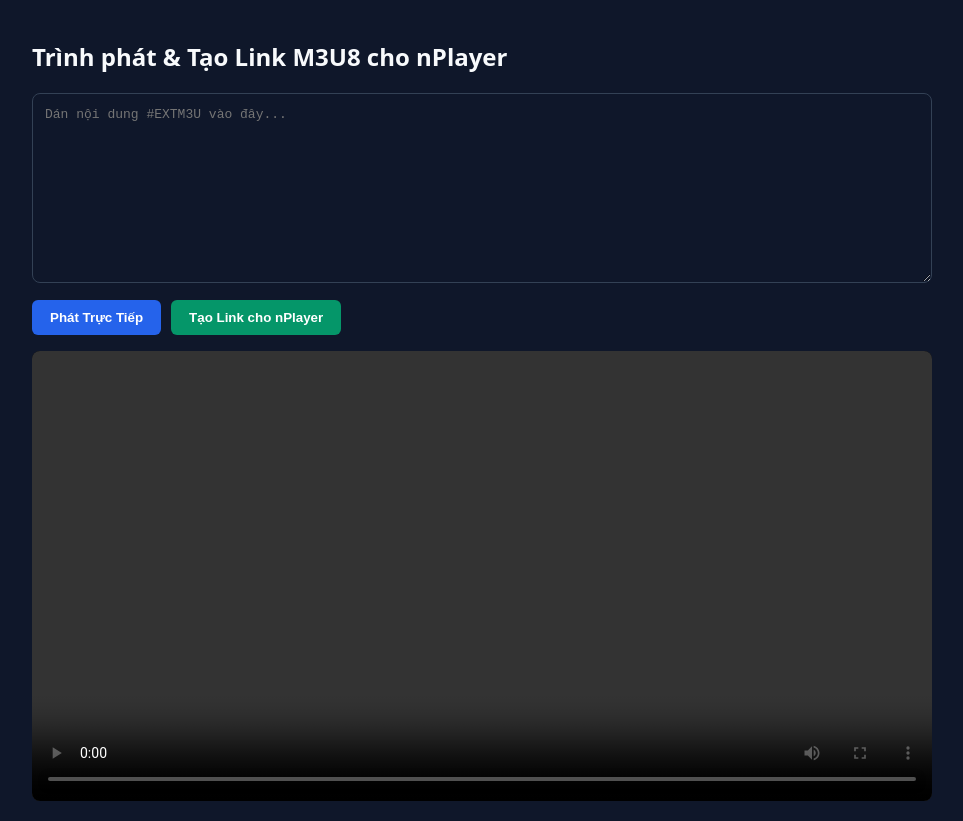
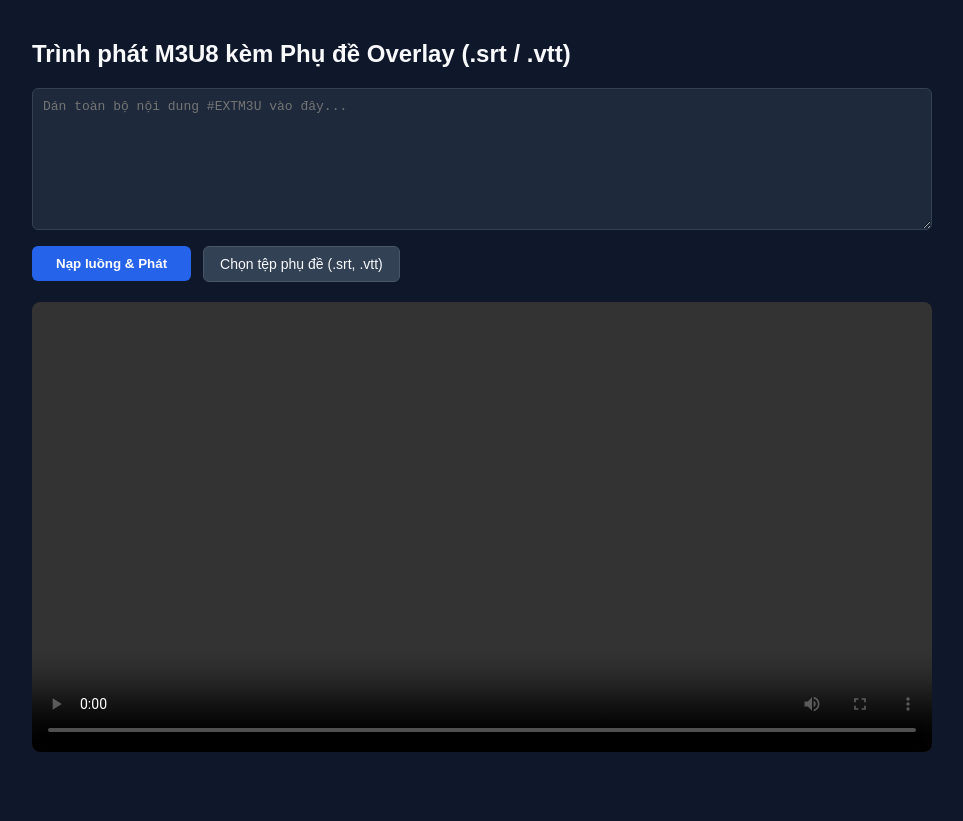
Before and after one commit to Kiyoshi2006/vercel, a React (Vite) app: page / in a window 1280 px wide. Shown: the whole page, without its empty margins (158-1121 px from the left). After the commit the page ends 800 px from the top, so only its background shows below. Built offline with nearby package versions, Linux system fonts and the light colour scheme; the HTML template or start-up script is replaced by a standard one.

Commit message:
Update App.jsx

```diff
--- a/src/App.jsx
+++ b/src/App.jsx
@@ -3,61 +3,94 @@ import Hls from 'hls.js';
 
 export default function App() {
   const [m3u8Content, setM3u8Content] = useState('');
-  const [generatedUrl, setGeneratedUrl] = useState('');
-  const [copied, setCopied] = useState(false);
   const [errorMsg, setErrorMsg] = useState('');
+  const [subName, setSubName] = useState('');
+  const [cues, setCues] = useState([]);
+  const [activeSubtitle, setActiveSubtitle] = useState('');
 
   const videoRef = useRef(null);
   const hlsRef = useRef(null);
   const blobUrlRef = useRef(null);
 
-  const cleanUpPlayer = () => {
-    if (hlsRef.current) {
-      hlsRef.current.destroy();
-      hlsRef.current = null;
+  // Chuyển đổi timestamp dạng HH:MM:SS,mmm hoặc HH:MM:SS.mmm sang giây
+  const timeToSeconds = (timeStr) => {
+    const parts = timeStr.trim().replace(',', '.').split(':');
+    if (parts.length === 3) {
+      return parseFloat(parts[0]) * 3600 + parseFloat(parts[1]) * 60 + parseFloat(parts[2]);
+    } else if (parts.length === 2) {
+      return parseFloat(parts[0]) * 60 + parseFloat(parts[1]);
     }
+    return 0;
+  };
+
+  // Parser đọc trực tiếp cả file .srt và .vtt thành danh sách mốc thời gian
+  const parseSubtitleText = (text) => {
+    const normalized = text.replace(/\r\n/g, '\n').replace(/\r/g, '\n');
+    const blocks = normalized.split('\n\n');
+    const parsedCues = [];
+
+    const timeRegex = /((?:\d{2}:)?\d{2}:\d{2}[,.]\d{3})\s*-->\s*((?:\d{2}:)?\d{2}:\d{2}[,.]\d{3})/;
+
+    blocks.forEach((block) => {
+      const lines = block.split('\n').map((l) => l.trim()).filter(Boolean);
+      for (let i = 0; i < lines.length; i++) {
+        const match = lines[i].match(timeRegex);
+        if (match) {
+          const start = timeToSeconds(match[1]);
+          const end = timeToSeconds(match[2]);
+          const content = lines.slice(i + 1).join('\n').replace(/<[^>]+>/g, ''); // Bỏ mã html màu mè nếu có
+          if (content) {
+            parsedCues.push({ start, end, text: content });
+          }
+          break;
+        }
+      }
+    });
+
+    return parsedCues;
+  };
+
+  const handleSubtitleFile = (e) => {
+    const file = e.target.files?.[0];
+    if (!file) return;
+
+    const reader = new FileReader();
+    reader.onload = (event) => {
+      const content = event.target.result;
+      const parsed = parseSubtitleText(content);
+      setCues(parsed);
+      setSubName(file.name);
+    };
+    reader.readAsText(file);
+  };
+
+  const handlePlayStream = () => {
+    setErrorMsg('');
+    const trimmed = m3u8Content.trim();
+    if (!trimmed.startsWith('#EXTM3U')) {
+      setErrorMsg('Nội dung phải bắt đầu bằng #EXTM3U');
+      return;
+    }
+
     if (blobUrlRef.current) {
       URL.revokeObjectURL(blobUrlRef.current);
-      blobUrlRef.current = null;
     }
-  };
 
-  const processM3U8Content = () => {
-    let trimmed = m3u8Content.trim();
-    if (!trimmed.startsWith('#EXTM3U')) {
-      setErrorMsg('Lỗi: Nội dung playlist phải bắt đầu bằng #EXTM3U');
-      return null;
-    }
-    if (!trimmed.includes('#EXT-X-ENDLIST')) {
-      trimmed += '\n#EXT-X-ENDLIST';
-    }
-    return trimmed;
-  };
-
-  // Phát trực tiếp trên trình duyệt
-  const handlePlayStream = () => {
-    setErrorMsg('');
-    const validContent = processM3U8Content();
-    if (!validContent) return;
-
-    cleanUpPlayer();
-
-    const blob = new Blob([validContent], { type: 'application/x-mpegURL' });
+    const blob = new Blob([trimmed], { type: 'application/vnd.apple.mpegurl' });
     const playlistUrl = URL.createObjectURL(blob);
     blobUrlRef.current = playlistUrl;
 
     const video = videoRef.current;
     if (!video) return;
 
+    if (hlsRef.current) {
+      hlsRef.current.destroy();
+    }
+
     if (Hls.isSupported()) {
       const hls = new Hls({
         enableWorker: true,
-        lowLatencyMode: false,
-        backBufferLength: 60,
-        maxBufferLength: 30,
-        xhrSetup: (xhr) => {
-          xhr.withCredentials = false;
-        },
+        lowLatencyMode: true,
       });
       hlsRef.current = hls;
 
@@ -65,103 +98,72 @@ export default function App() {
       hls.attachMedia(video);
 
       hls.on(Hls.Events.MANIFEST_PARSED, () => {
-        video.play().catch(() => console.warn('Cần tương tác để phát video.'));
+        video.play().catch((err) => console.log('Chặn autoplay:', err));
       });
 
       hls.on(Hls.Events.ERROR, (_, data) => {
         if (data.fatal) {
-          if (data.type === Hls.ErrorTypes.NETWORK_ERROR) {
-            setErrorMsg('Lỗi mạng hoặc CDN chặn CORS.');
-            hls.startLoad();
-          } else {
-            setErrorMsg(`Lỗi media: ${data.details}`);
-            hls.recoverMediaError();
-          }
+          setErrorMsg(`Lỗi luồng phát: ${data.details}`);
         }
       });
     } else if (video.canPlayType('application/vnd.apple.mpegurl')) {
       video.src = playlistUrl;
-      video.addEventListener('loadedmetadata', () => video.play().catch(() => {}));
+      video.addEventListener('loadedmetadata', () => {
+        video.play().catch((err) => console.log('Chặn autoplay:', err));
+      });
     } else {
       setErrorMsg('Trình duyệt không hỗ trợ HLS.');
     }
   };
 
-  // Tạo link ngắn cho nPlayer
-  const handleGenerateLink = async () => {
-    setErrorMsg('');
-    const validContent = processM3U8Content();
-    if (!validContent) return;
-
-    try {
-      const res = await fetch('/api/save', {
-        method: 'POST',
-        headers: { 'Content-Type': 'application/json' },
-        body: JSON.stringify({ content: validContent }),
-      });
-
-      if (!res.ok) {
-        const txt = await res.text();
-        throw new Error(txt || 'Không thể tạo link');
-      }
-
-      const data = await res.json();
-      // Dùng domain chính thức của Pages, không dùng subdomain commit
-const BASE_DOMAIN = "https://vercel-1z4.pages.dev";
-const finalUrl = `${BASE_DOMAIN}/p/${data.id}.m3u8`;
-
-      setGeneratedUrl(finalUrl);
-      setCopied(false);
-    } catch (err) {
-      setErrorMsg('Lỗi tạo link: ' + err.message);
+  // Cập nhật text phụ đề tương ứng với thời gian video đang phát
+  const handleTimeUpdate = () => {
+    const video = videoRef.current;
+    if (!video || cues.length === 0) {
+      setActiveSubtitle('');
+      return;
     }
-  };
-
-  const copyToClipboard = () => {
-    navigator.clipboard.writeText(generatedUrl);
-    setCopied(true);
-    setTimeout(() => setCopied(false), 2000);
-  };
-
-  const getNPlayerUrl = () => {
-    if (!generatedUrl) return '#';
-    return generatedUrl.replace(/^https?:\/\//, (match) =>
-      match.startsWith('https') ? 'nplayer-https://' : 'nplayer-http://'
+    const currentTime = video.currentTime;
+    const currentCue = cues.find(
+      (cue) => currentTime >= cue.start && currentTime <= cue.end
     );
+    setActiveSubtitle(currentCue ? currentCue.text : '');
   };
 
   useEffect(() => {
-    return () => cleanUpPlayer();
+    return () => {
+      if (hlsRef.current) hlsRef.current.destroy();
+      if (blobUrlRef.current) URL.revokeObjectURL(blobUrlRef.current);
+    };
   }, []);
 
   return (
-    <div style={{ padding: 20, maxWidth: 900, margin: '0 auto', fontFamily: 'system-ui, sans-serif' }}>
-      <h2>Trình phát & Tạo Link M3U8 cho nPlayer</h2>
+    <div style={{ padding: 20, maxWidth: 900, margin: '0 auto', fontFamily: 'sans-serif' }}>
+      <h2>Trình phát M3U8 kèm Phụ đề Overlay (.srt / .vtt)</h2>
 
       <textarea
-        rows={9}
+        rows={8}
         style={{
           width: '100%',
-          backgroundColor: '#0f172a',
-          color: '#38bdf8',
-          borderRadius: 8,
-          padding: 12,
+          backgroundColor: '#1e293b',
+          color: '#e2e8f0',
+          borderRadius: 6,
+          padding: 10,
           boxSizing: 'border-box',
           border: '1px solid #334155',
           fontFamily: 'monospace',
           fontSize: 13,
-          lineHeight: '1.4',
         }}
-        placeholder="Dán nội dung #EXTM3U vào đây..."
+        placeholder="Dán toàn bộ nội dung #EXTM3U vào đây..."
         value={m3u8Content}
         onChange={(e) => setM3u8Content(e.target.value)}
       />
 
-      <div style={{ display: 'flex', gap: 10, marginTop: 12, marginBottom: 16 }}>
+      <div style={{ marginTop: 12, display: 'flex', alignItems: 'center', gap: 12, flexWrap: 'wrap' }}>
         <button
           onClick={handlePlayStream}
           style={{
-            padding: '10px 18px',
+            padding: '10px 24px',
             background: '#2563eb',
             color: '#fff',
             border: 'none',
@@ -170,83 +172,90 @@ const finalUrl = `${BASE_DOMAIN}/p/${data.id}.m3u8`;
             fontWeight: 600,
           }}
         >
-          Phát Trực Tiếp
+          Nạp luồng & Phát
         </button>
 
-        <button
-          onClick={handleGenerateLink}
+        <label
           style={{
-            padding: '10px 18px',
-            background: '#059669',
-            color: '#fff',
-            border: 'none',
+            padding: '9px 16px',
+            background: '#334155',
+            color: '#f8fafc',
             borderRadius: 6,
             cursor: 'pointer',
-            fontWeight: 600,
+            fontSize: 14,
+            border: '1px solid #475569',
           }}
         >
-          Tạo Link cho nPlayer
-        </button>
+          Chọn tệp phụ đề (.srt, .vtt)
+          <input
+            type="file"
+            accept=".srt,.vtt"
+            style={{ display: 'none' }}
+            onChange={handleSubtitleFile}
+          />
+        </label>
+
+        {subName && (
+          <span style={{ fontSize: 13, color: '#38bdf8' }}>
+            Đã nạp: {subName} ({cues.length} câu)
+          </span>
+        )}
       </div>
 
-      {generatedUrl && (
-        <div style={{ background: '#f1f5f9', border: '1px solid #cbd5e1', padding: 12, borderRadius: 6, marginBottom: 16 }}>
-          <div style={{ fontSize: 13, color: '#334155', marginBottom: 6, fontWeight: 600 }}>Link M3U8 online:</div>
-          <input
-            type="text"
-            readOnly
-            value={generatedUrl}
-            style={{ width: '100%', padding: '6px 8px', fontSize: 12, boxSizing: 'border-box', borderRadius: 4, border: '1px solid #cbd5e1' }}
-          />
-          <div style={{ display: 'flex', gap: 10, marginTop: 8 }}>
-            <button
-              onClick={copyToClipboard}
-              style={{
-                padding: '6px 12px',
-                background: copied ? '#15803d' : '#475569',
-                color: '#fff',
-                border: 'none',
-                borderRadius: 4,
-                cursor: 'pointer',
-                fontSize: 13,
-              }}
-            >
-              {copied ? '✓ Đã sao chép' : 'Sao chép Link'}
-            </button>
-
-            <a
-              href={getNPlayerUrl()}
-              style={{
-                display: 'inline-block',
-                padding: '6px 12px',
-                background: '#e11d48',
-                color: '#fff',
-                textDecoration: 'none',
-                borderRadius: 4,
-                fontSize: 13,
-                fontWeight: 500,
-              }}
-            >
-              Mở bằng nPlayer App
-            </a>
-          </div>
-        </div>
+      {errorMsg && (
+        <div style={{ color: '#ef4444', marginTop: 15 }}>{errorMsg}</div>
       )}
 
-      {errorMsg && (
-        <div style={{ background: '#fee2e2', color: '#b91c1c', padding: 10, borderRadius: 6, marginBottom: 16, fontSize: 14 }}>
-          {errorMsg}
-        </div>
-      )}
-
-      <div style={{ background: '#000', borderRadius: 8, overflow: 'hidden' }}>
+      {/* Khung chứa Video & Lớp đè phụ đề */}
+      <div
+        style={{
+          position: 'relative',
+          background: '#000',
+          borderRadius: 8,
+          overflow: 'hidden',
+          marginTop: 20,
+        }}
+      >
         <video
           ref={videoRef}
           controls
-          playsInline
-          style={{ width: '100%', maxHeight: '500px', display: 'block' }}
+          onTimeUpdate={handleTimeUpdate}
+          style={{ width: '100%', maxHeight: '520px', display: 'block' }}
         />
+
+        {/* Lớp hiển thị phụ đề nổi trên video */}
+        {activeSubtitle && (
+          <div
+            style={{
+              position: 'absolute',
+              bottom: '55px',
+              left: '50%',
+              transform: 'translateX(-50%)',
+              textAlign: 'center',
+              pointerEvents: 'none',
+              width: '90%',
+              zIndex: 10,
+            }}
+          >
+            <span
+              style={{
+                display: 'inline-block',
+                backgroundColor: 'rgba(0, 0, 0, 0.75)',
+                color: '#ffffff',
+                padding: '4px 12px',
+                borderRadius: '4px',
+                fontSize: '18px',
+                fontWeight: '600',
+                lineHeight: '1.4',
+                whiteSpace: 'pre-line',
+                textShadow: '0 0 2px #000, 1px 1px 2px #000',
+              }}
+            >
+              {activeSubtitle}
+            </span>
+          </div>
+        )}
       </div>
     </div>
   );
-  }
+}
```
